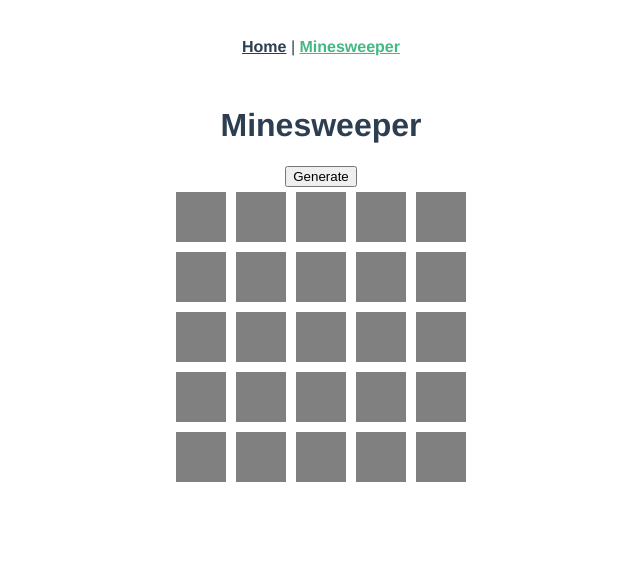
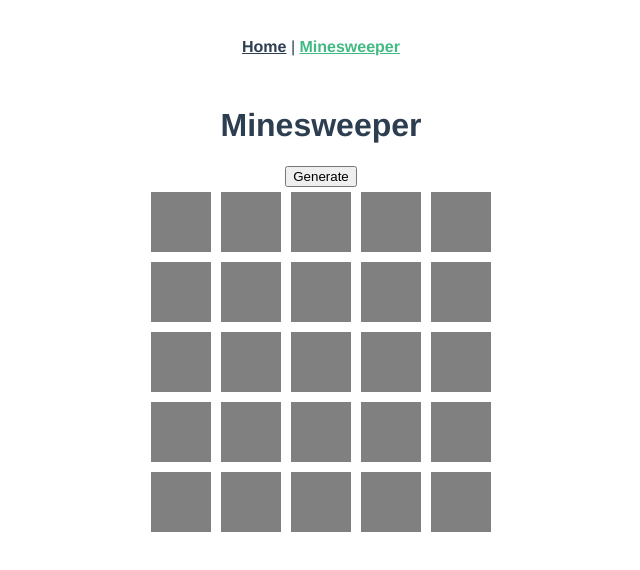
Before and after one commit to Tymen/minesweeper, a Vue app: page /minesweeper in a window 1280 px wide. Shown: the top 570 px of the page, without its empty margins (319-959 px from the left). Built offline with nearby package versions, Linux system fonts and the light colour scheme.

Commit message:
fixed bomb counter

```diff
--- a/src/views/Minesweeper.vue
+++ b/src/views/Minesweeper.vue
@@ -63,8 +63,13 @@ export default {
         },
         check(e) {
             let bombs = 0;
+            let tile = JSON.parse("[" + e.srcElement.id + "]");
+            let element = document.getElementById(e.srcElement.id);
+            if (this.bombLocations.includes(`${tile[0]},${tile[1]}`)){
+                element.classList.add("bomb");
+                element.classList.remove("flag");
+            }
             for(let i = 0; i < 8; i++){
-                let tile = JSON.parse("[" + e.srcElement.id + "]");
                 switch(i){
                     case 0:
                         tile[0] = tile[0] - 1;
@@ -73,10 +78,10 @@ export default {
                         tile[1] = tile[1] + 1;
                         break;
                     case 2:
-                        tile[0] = tile[0] - 1;
+                        tile[0] = tile[0] + 1;
                         break;
                     case 3:
-                        tile[0] = tile[0] - 1;
+                        tile[0] = tile[0] + 1;
                         break;
                     case 4:
                         tile[1] = tile[1] - 1;
@@ -91,12 +96,14 @@ export default {
                         tile[0] = tile[0] - 1;
                         break;
                 }
+                console.log(`${tile[0]},${tile[1]}`);
                 if (this.bombLocations.includes(`${tile[0]},${tile[1]}`)){
                     bombs = bombs + 1;
                     console.log(`Bomblocation: ${tile[0]},${tile[1]}`);
                 }
             }
             console.log("there are" + bombs + "around")
+            element.innerText = bombs;
             console.log("you clicked " + e.srcElement.id)
         },
         disableRClick(e) {
@@ -110,7 +117,7 @@ export default {
         }
     },
     created() {
-        this.bombCount = 10;
+        this.bombCount = 4;
         for(let i = 0; i < this.bombCount; i++){
             let cords = this.generateCords()
 
@@ -139,9 +146,15 @@ export default {
 }
 .hidden {
     background-color: gray;
-    width: 50px;
-    height: 50px;
+    color: white;
+    font-size: 20px;
+    padding: 10px;
+    width: 40px;
+    height: 40px;
     margin: 5px;
+}
+.bomb {
+    background-color: red;
 }
 .flag {
     background-color: rgba(253, 0, 219, 0.596)!important;
```
Also changed, not shown: 1 other file (tests, documents, lock files or other folders).
